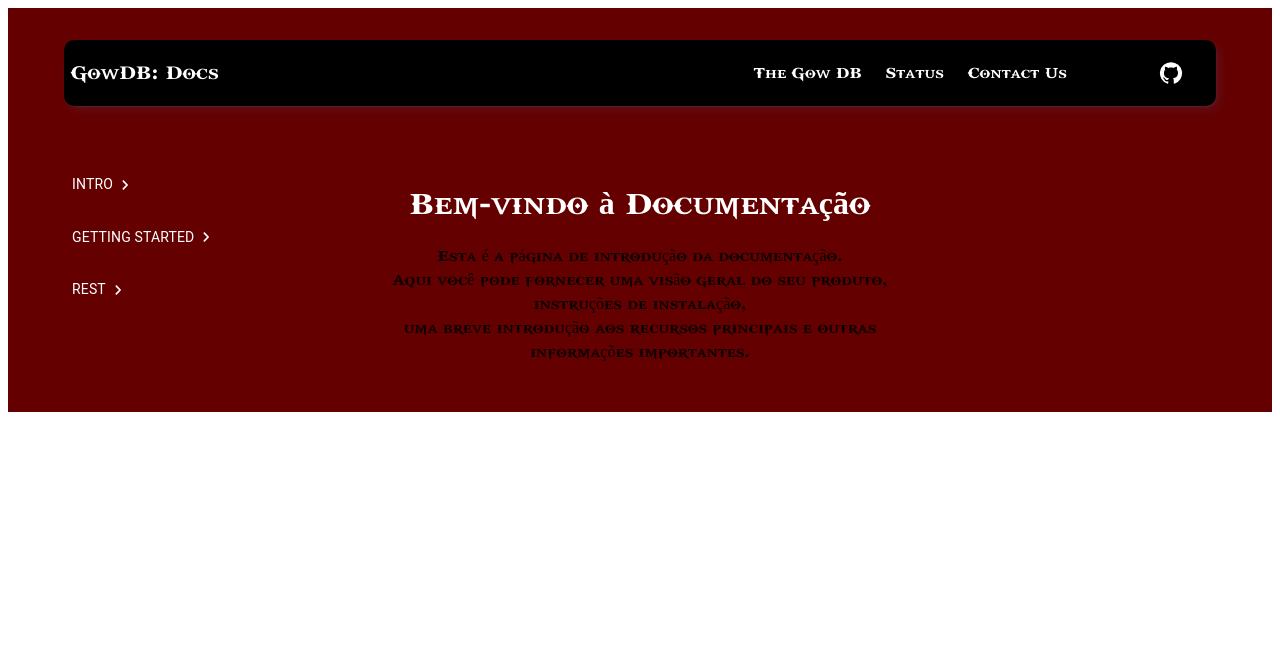
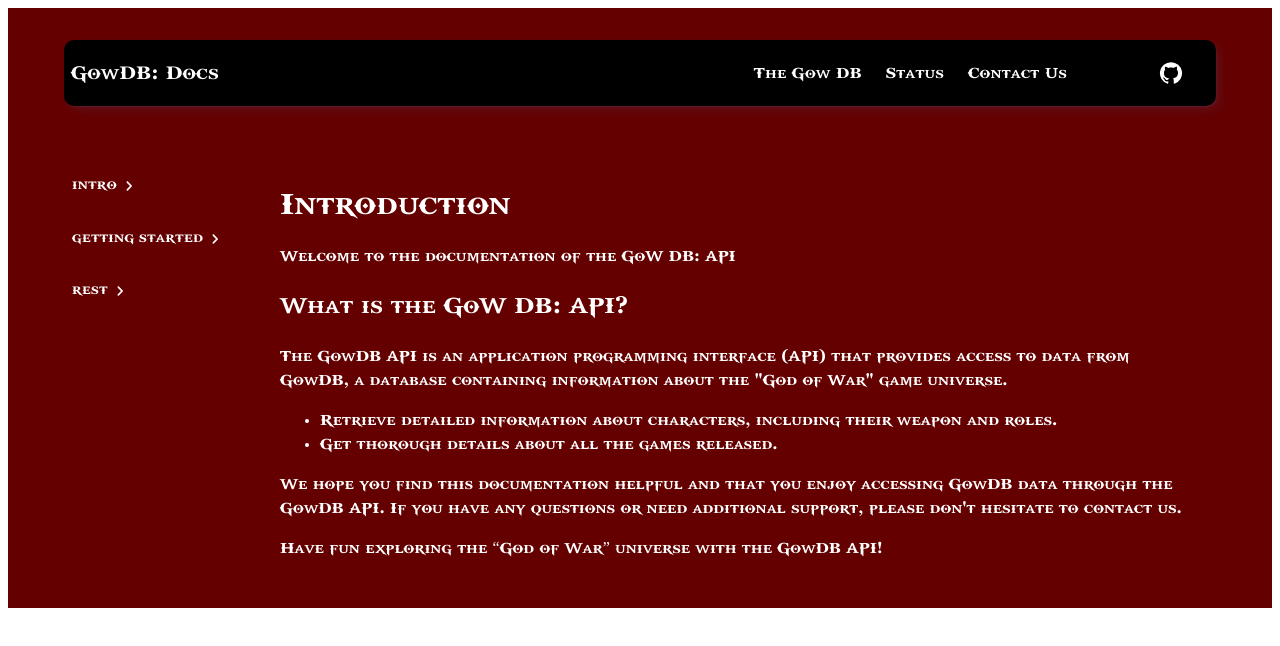
Before and after one commit to gustavobardavid/api-gow-front, a React (Vite) app: page /docs in a window 1280 px wide. Shown: the top 646 px of the page. Built offline with nearby package versions, Linux system fonts and the light colour scheme.

Commit message:
Makdown Table

```diff
--- a/package.json
+++ b/package.json
@@ -23,6 +23,7 @@
     "react-markdown": "^9.0.1",
     "react-router-dom": "^6.22.1",
     "remark-breaks": "^4.0.0",
+    "remark-gfm": "^4.0.0",
     "styled-components": "^6.1.8"
   },
   "devDependencies": {
--- a/src/components/Docs.tsx
+++ b/src/components/Docs.tsx
@@ -118,7 +118,7 @@
                   >
                     <Typography
                       component="text"
-                      style={{fontFamily:'gow-font'}}
+                      style={{fontFamily:'gow-font', textAlign: 'left'}}
                       sx={{
                         color:
                           tier.title === 'GoW API'
--- a/src/components/GettingStartedPage.tsx
+++ b/src/components/GettingStartedPage.tsx
@@ -1,22 +1,35 @@
 import React from 'react';
 import { Container, Typography } from '@mui/material';
 import ReactMarkdown from 'react-markdown';
+import breaks from 'remark-breaks';
+import remarkGfm from 'remark-gfm'
 
 const markdownContent = `
 # Getting Started
 
-Lorem ipsum dolor sit amet consectetur adipisicing elit. Voluptate cum expedita alias doloribus eius, illum modi, ipsa, sint ratione deleniti qui excepturi id optio non deserunt repellat commodi tempore ut.
+## Technical details
 
-Lorem ipsum dolor sit amet consectetur adipisicing elit. Doloribus quibusdam molestiae similique recusandae quos numquam odit quidem libero porro quo. Voluptatem perferendis at possimus totam voluptatibus est! Sunt, beatae voluptatibus.
+| What          | Description                                  |
+| -------------- | ------------------------------------------ |
+| Characters    | Information about the characters in the game. |
+| Weapons       | Information about the weapons in the game.       |
+| Items        | Information about the items in the game.       |
+| Locations        | Information about the locations in the game.     |
 
-Lorem, ipsum dolor sit amet consectetur adipisicing elit. Dolorem officia aut, reiciendis, optio, nesciunt cupiditate provident temporibus error est quasi esse architecto accusantium ullam! Assumenda animi molestias quibusdam facilis modi?
+## Resources
+| Resource        | Base URL                     | Version |
+| -------------- | --------------------------- | ------ |
+| Characters   | https://api.gowdb.com      | v1     |
+| Games          | https://api.gowdb.com      | v1     |
+| Items          | https://api.gowdb.com      | v1     |
+| Locations         | https://api.gowdb.com      | v1     |
+`;
 
-`;
 
 const GettingStartedPage = () => {
   return (
     <Container>
-    <ReactMarkdown>{markdownContent}</ReactMarkdown>
+    <ReactMarkdown remarkPlugins={[remarkGfm]}>{markdownContent}</ReactMarkdown>
   </Container>
   );
 };
--- a/src/components/IntroductionPage.tsx
+++ b/src/components/IntroductionPage.tsx
@@ -3,13 +3,21 @@
 import ReactMarkdown from 'react-markdown';
 import breaks from 'remark-breaks';
 
-const markdownContent = `
-# Bem-vindo à Documentação
+const markdownContent = `# Introduction
 
-Esta é a página de introdução da documentação.
-Aqui você pode fornecer uma visão geral do seu produto, instruções de instalação,
-uma breve introdução aos recursos principais e outras informações importantes.
-`;
+Welcome to the documentation of the GoW DB: API
+
+## What is the GoW DB: API?
+
+The GowDB API is an application programming interface (API) that provides access to data from GowDB, a database containing information about the "God of War" game universe.
+
+- Retrieve detailed information about ***characters***, including their weapon and roles.
+- Get thorough details about all the games released.
+
+We hope you find this documentation helpful and that you enjoy accessing GowDB data through the GowDB API. If you have any questions or need additional support, please don't hesitate to contact us.
+
+Have fun exploring the “God of War” universe with the GowDB API!`
+;
 
 const IntroductionPage = () => {
   return (
--- /dev/null
+++ b/src/components/RestPage.tsx
@@ -0,0 +1,35 @@
+import React from 'react';
+import { Container, Typography } from '@mui/material';
+import ReactMarkdown from 'react-markdown';
+import breaks from 'remark-breaks';
+
+const markdownContent = `
+# Starting
+
+Para começar a usar a API GowDB, você precisará se inscrever para obter uma chave de API. A chave de API é necessária para autenticar suas solicitações à API e garantir que você tenha acesso aos recursos disponíveis.
+
+Para obter uma chave de API, visite nosso site e siga as instruções para se registrar. Depois de obter sua chave de API, você poderá começar a fazer solicitações à API GowDB e explorar os dados do universo de "God of War".
+
+## Documentação
+
+Esta documentação é dividida em várias seções para ajudá-lo a entender e usar a API GowDB:
+
+- **Endpoints**: Lista completa de todos os endpoints disponíveis e suas descrições.
+- **Parâmetros de Solicitação**: Descrição de todos os parâmetros de solicitação aceitos pelos endpoints.
+- **Exemplos de Uso**: Exemplos práticos de como fazer solicitações à API GowDB e interpretar as respostas.
+- **Limitações e Política de Uso**: Informações sobre limites de taxa, políticas de uso e outras considerações importantes ao usar a API GowDB.
+
+Esperamos que esta documentação seja útil e que você aproveite o acesso aos dados da GowDB por meio da API GowDB. Se você tiver alguma dúvida ou precisar de suporte adicional, não hesite em entrar em contato conosco.
+
+Divirta-se explorando o universo de "God of War" com a API GowDB!`
+;
+
+const RestPage = () => {
+  return (
+    <Container>
+    <ReactMarkdown remarkPlugins={[breaks]}>{markdownContent}</ReactMarkdown>
+  </Container>
+  );
+};
+
+export default RestPage;
--- a/src/components/Sidebar.tsx
+++ b/src/components/Sidebar.tsx
@@ -14,6 +14,7 @@
 import ViewQuiltRoundedIcon from '@mui/icons-material/ViewQuiltRounded';
 import IntroductionPage from './IntroductionPage';
 import GettingStartedPage from './GettingStartedPage';
+import RestPage from './RestPage';
 
 const items = [
   {
@@ -50,8 +51,8 @@
 
   return (
     <Container id="Sidebar" sx={{ py: { sm: 'none' } }}>
-      <Grid container spacing={6}>
-        <Grid item md={3}>
+      <Grid container>
+        <Grid item md={2}>
           <Grid container item gap={1} sx={{ display: { sm: 'none' } }}>
             {items.map(({ title }, index) => (
               <Chip
@@ -88,12 +89,8 @@
                     transition: 'background-color 0.3s ease',
                     '&:hover': {
                         opacity: '0.7',
-                        backgroundColor: '#A9A9A9',
+                        backgroundColor: '#A9A9A9'
                     },
-                    '&.Mui-selected': {
-                        backgroundColor: '#000',
-                        color: '#fff',
-                      },
                     border: 'none'
                 }}
               >
@@ -104,19 +101,24 @@
                     textAlign: 'left',
                     flexDirection: { xs: 'column', md: 'row' },
                     alignItems: { md: 'center' },
-                    gap: 2.5,
+                    gap: 1.5,
                   }}
                 >
                   <div>
                     <Link
                       color="#fff"
-                      variant="body2"
+                      variant="caption"
                       sx={{
                         display: 'inline-flex',
                         alignItems: 'center',
                         textDecoration: 'none',
+                        fontFamily: 'gow-font',
                         '& > svg': { transition: '0.2s' },
-                        '&:hover > svg': { transform: 'translateX(2px)' },
+                        '&:hover': { transform: 'translateX(2px)', color:'#000', textDecoration:  'none' },
+                        '&.Mui-selected': {
+                            backgroundColor: '#000',
+                            color: '#fff',
+                          },
                       }}
                       onClick={(event) => {
                         event.stopPropagation();
@@ -137,7 +139,7 @@
         <Grid
           item
           xs={12}
-          md={6}
+          md={10}
           sx={{ display: { xs: 'none', sm: 'flex' }, width: '100%' }}
         >
           <Card
@@ -146,12 +148,14 @@
               width: '100%',
               display: { xs: 'none', sm: 'flex' },
               pointerEvents: 'none',
+              textAlign: 'left',
                 backgroundColor: '#640000',
                 boxShadow: '0px 0px 0px rgba(0, 0, 0, 0.2)',
             }}
           >
                 {selectedItemIndex === 0 && <IntroductionPage />}
                 {selectedItemIndex === 1 && <GettingStartedPage />}
+                {selectedItemIndex === 2 && <RestPage />}
           </Card>
         </Grid>
       </Grid>
--- a/src/index.css
+++ b/src/index.css
@@ -52,6 +52,48 @@
 h1 {
   color: #fff;
   line-height: 1.1;
+}
+
+h2, p, li {
+  color: #fff;
+}
+
+table {
+  width: 100%;
+  border-collapse: collapse;
+  border-radius: 8px;
+  overflow: hidden;
+  box-shadow: 0 4px 6px rgba(0, 0, 0, 0.1);
+}
+
+table th,
+table td {
+  font-family: 'gow-font';
+  padding: 12px 16px;
+  border: 1px solid #ddd;
+}
+
+table th {
+  color: #fff;
+  text-align: left;
+  font-weight: bold;
+}
+
+table td {
+  color: #fff;
+}
+
+table tr:nth-child(even) {
+  background-color: #520000;
+}
+
+table tr:hover {
+  background-color: #6f0000;
+}
+
+table a {
+  text-decoration: underline;
+  font-family: system-ui;
 }
 
 .card {
```
Also changed, not shown: 1 other file (tests, documents, lock files or other folders).
